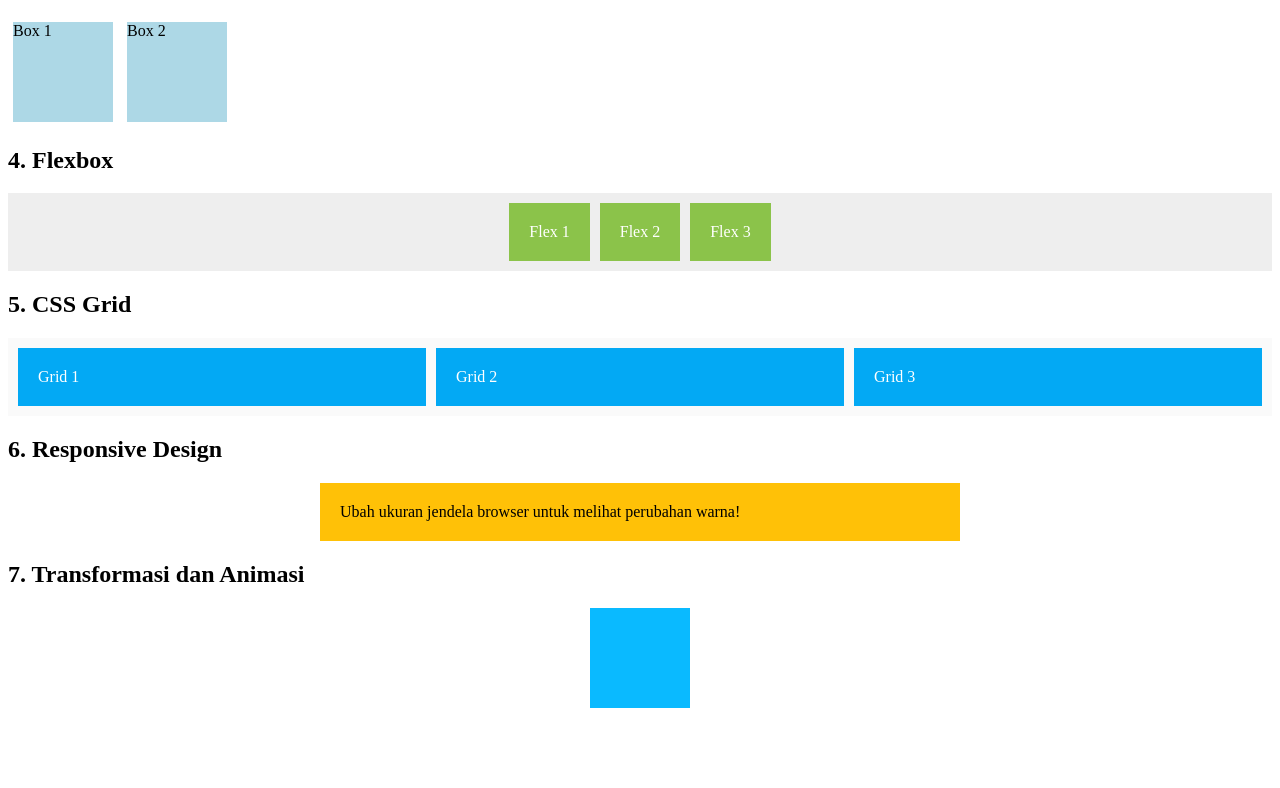
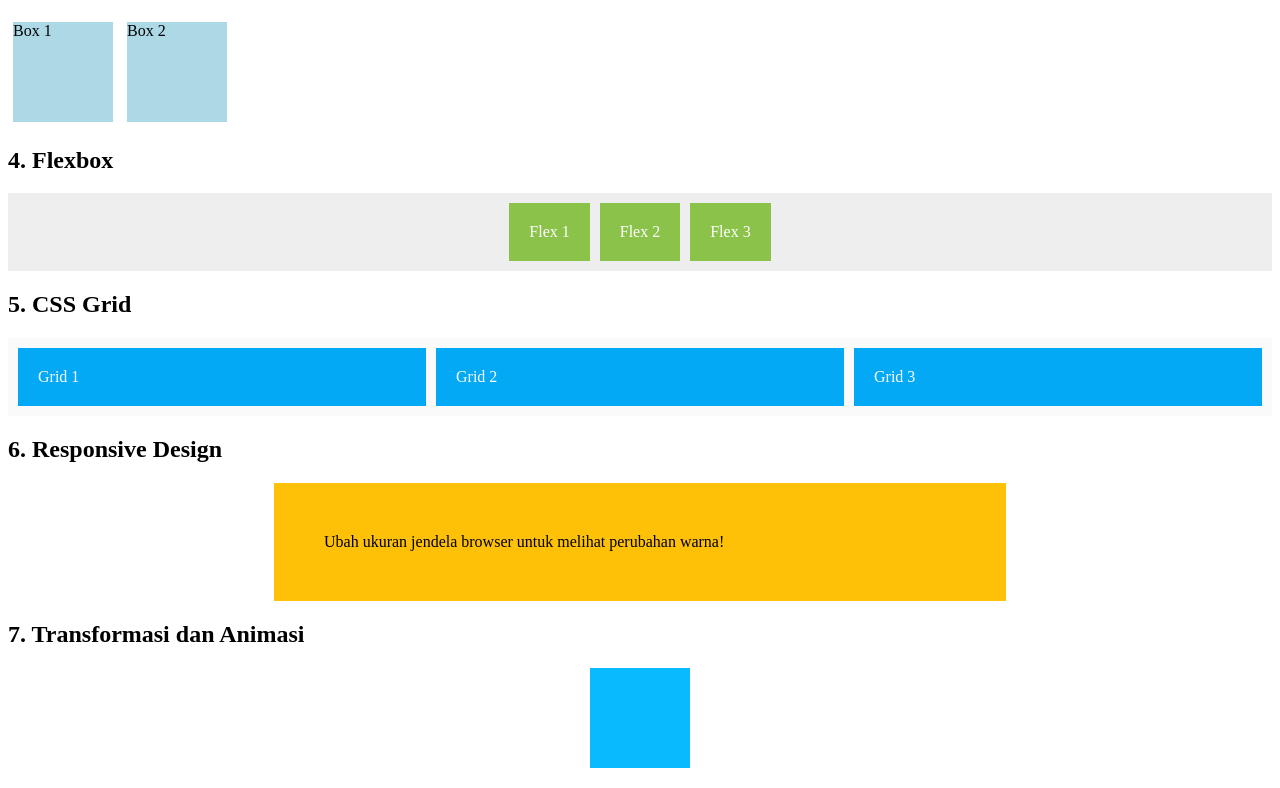
Before and after one commit to aryandikaaaa/1124160202-pertemuan10, a plain HTML site: page index.html in a window 1280 px wide. Shown: the part 532-1320 px from the top of the page. Before the commit the page ends 1260 px from the top, so only its background shows below. Drawn offline with Linux system fonts and the light colour scheme.

Commit message:
commitke3

```diff
--- a/index.html
+++ b/index.html
@@ -71,15 +71,15 @@
 
     /* ### RESPONSIVE DESIGN ### */
     .responsive-box {
-      width: 100%;
-      max-width: 600px; /* Maksimum lebar */
+      width: 50%;
+      max-width: 1000px; /* Maksimum lebar */
       margin: auto;
       background-color: #ffc107;
-      padding: 20px;
+      padding: 50px;
       color: black;
     }
 
-    @media (max-width: 600px) {
+    @media (max-width: 1000px) {
       .responsive-box {
         background-color: #ff5722; /* Warna berubah jika layar kecil */
         color: white;
```
